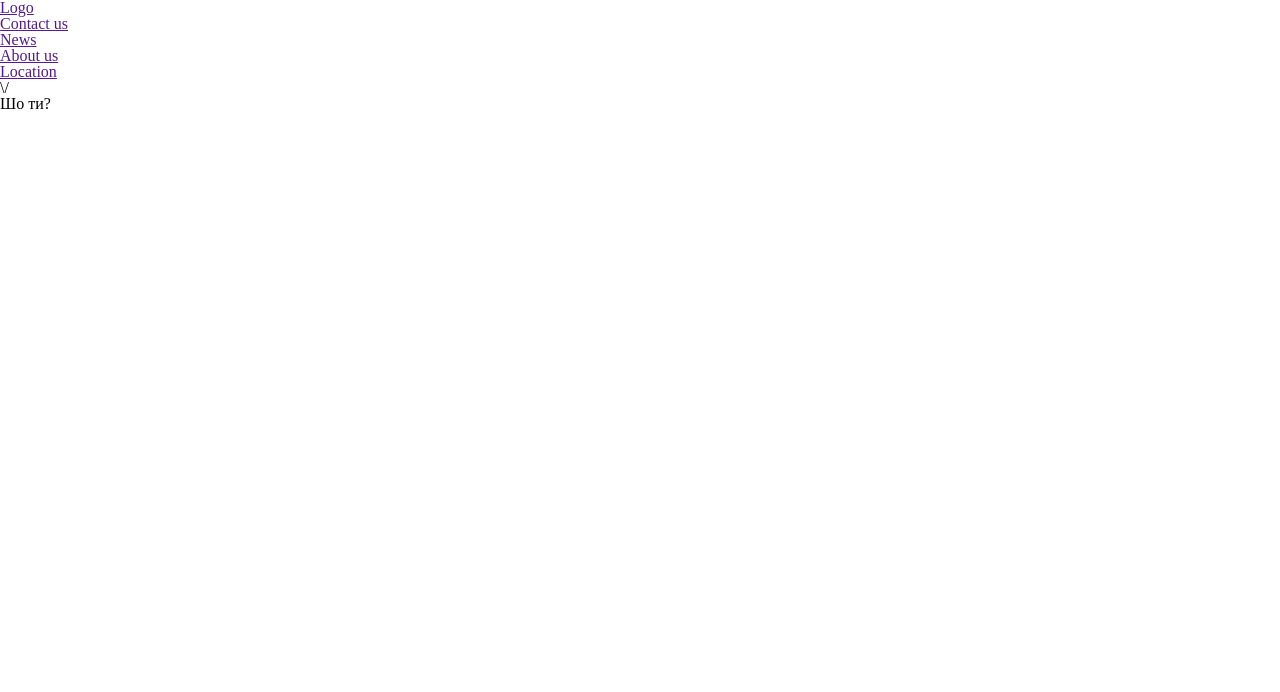
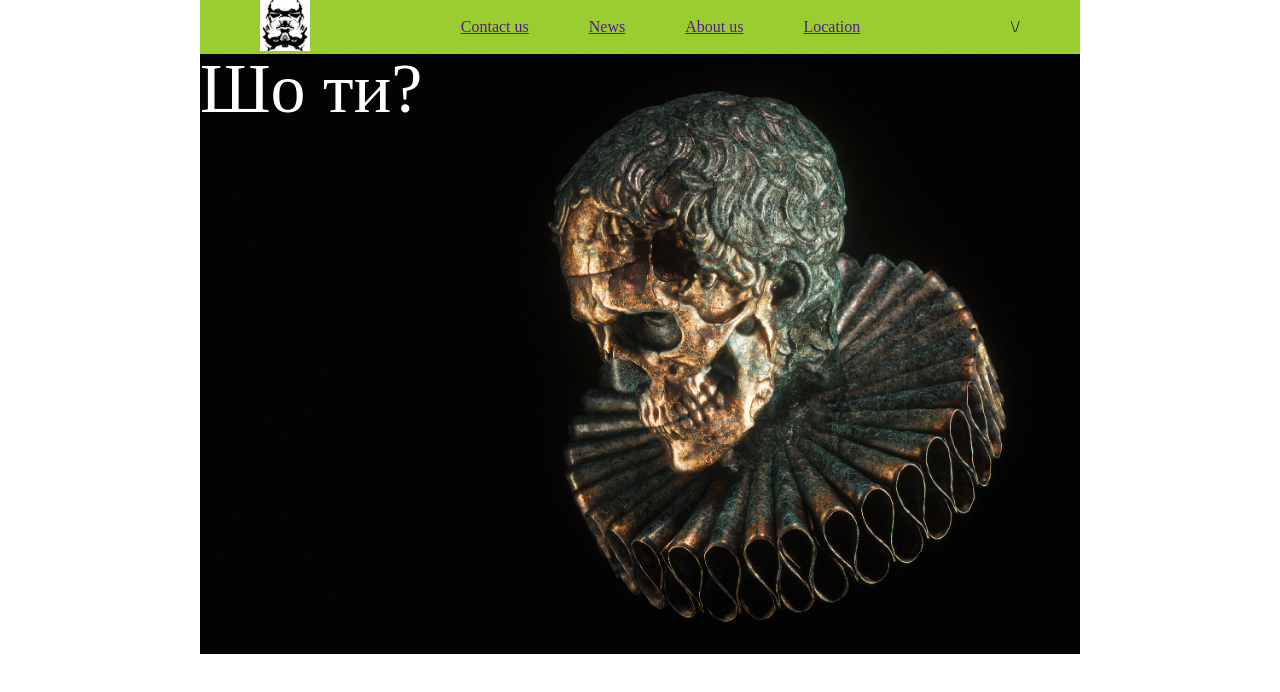
Before and after one commit to VitaliiRem/saturday, a plain HTML site: page index.html in a window 1280 px wide. Drawn offline with nearby package versions, Linux system fonts and the light colour scheme; files that its build step writes are made by us from their sources.

Commit message:
ugly styles

```diff
--- a/index.html
+++ b/index.html
@@ -8,14 +8,16 @@
     <link href="https://fonts.googleapis.com/css2?family=Roboto:wght@400;500;700&display=swap" rel="stylesheet">
     <link rel="stylesheet" href="https://cdnjs.cloudflare.com/ajax/libs/normalize/8.0.1/normalize.min.css" integrity="sha512-NhSC1YmyruXifcj/KFRWoC561YpHpc5Jtzgvbuzx5VozKpWvQ+4nXhPdFgmx8xqexRcpAglTj9sIBWINXa8x5w==" crossorigin="anonymous" referrerpolicy="no-referrer" />
     <link rel="stylesheet" href="styles/reset.css">
-    <link rel="stylesheet" href="styles/css/style.css">
+    <link rel="stylesheet" href="styles/style.css">
 </head>
 <body>
     <header>
         <div class="wrapper">
+            <div class="logo__container">
+                <img src="img/logo.jpg" alt="logo">
+            </div>
             <nav>
                 <ul class="nav">
-                    <li><a href="">Logo</a></li>
                     <li><a href="">Contact us</a></li>
                     <li><a href="">News</a></li>
                     <li><a href="">About us</a></li>
--- a/styles/style.css
+++ b/styles/style.css
@@ -0,0 +1,39 @@
+.wrapper {
+    display: flex;
+    justify-content: space-around;
+    margin: auto 200px;
+    align-items: center;
+    background-color: yellowgreen;
+}
+
+.wrapper ul {
+    flex: 1;
+    display: flex;
+    justify-content: space-between;
+    align-items: flex-end;
+}
+
+.wrapper ul li {
+    margin: 0 30px;
+}
+
+.logo__container {
+    width: 50px;
+    height: auto;
+}
+
+img {
+    width: 100%;
+}
+
+.banner-section {
+    margin: auto 200px;
+    height: 600px;
+    background-image: url(../img/banner.jpeg);
+    background-size: cover;
+}
+
+h1 {
+    color: white;
+    font-size: 70px;
+}
```
Also changed, not shown: img/logo.jpg (added).
